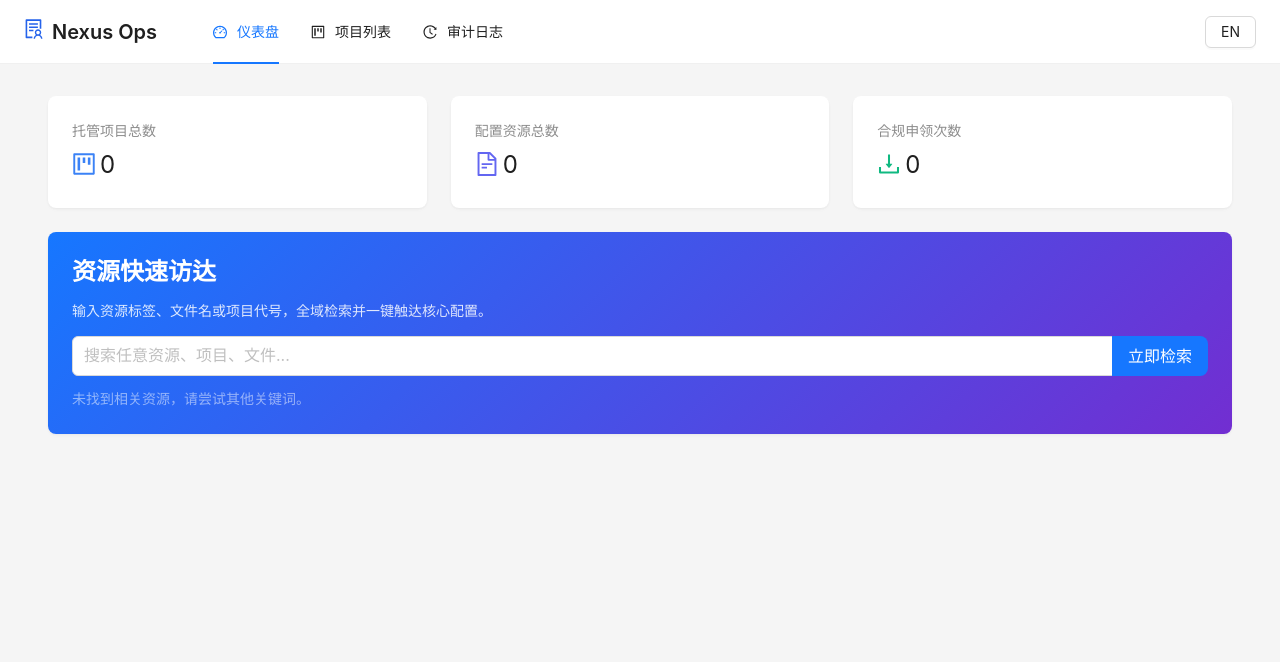
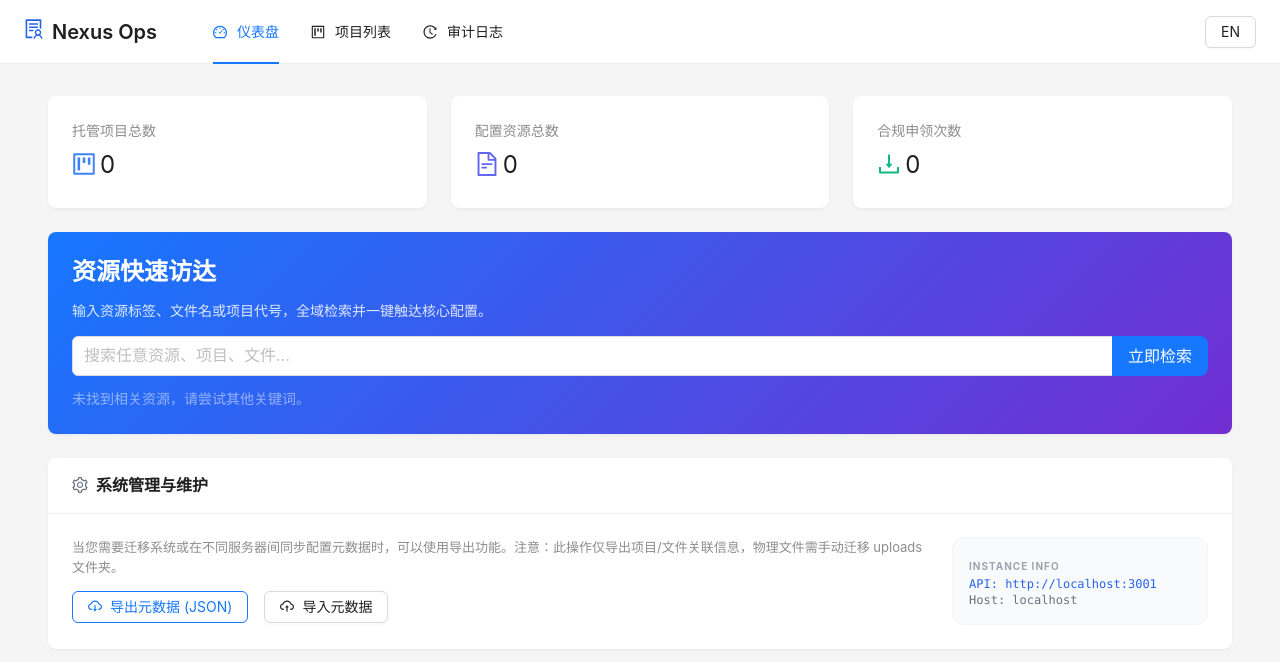
Before and after one commit to wqkenqing/nexus-resource-manager, a React (Vite) app: page / in a window 1280 px wide. Shown: the top 662 px of the page. Built offline with nearby package versions, Linux system fonts and the light colour scheme.

Commit message:
[dev] fix share error and add import export

```diff
--- a/App.tsx
+++ b/App.tsx
@@ -52,8 +52,12 @@ import {
   DeleteOutlined,
   EditOutlined,
   ArrowRightOutlined,
-  ShareAltOutlined
+  ShareAltOutlined,
+  SettingOutlined,
+  CloudUploadOutlined,
+  CloudDownloadOutlined
 } from '@ant-design/icons';
+const API_BASE = `http://${window.location.hostname}:3001`;
 import {
   BarChart,
   Bar,
@@ -197,7 +201,7 @@ export default function App() {
     const encodedPid = encodeURIComponent(selectedResource.projectId);
     const encodedFid = encodeURIComponent(selectedResource.folderName);
     const encodedFname = encodeURIComponent(selectedResource.fileName);
-    a.href = `http://localhost:3001/api/files/${encodedPid}/${encodedFid}/${encodedFname}`;
+    a.href = `${API_BASE}/api/files/${encodedPid}/${encodedFid}/${encodedFname}`;
     a.download = selectedResource.fileName;
     document.body.appendChild(a);
     a.click();
@@ -234,7 +238,7 @@ export default function App() {
         formData.append('file', file);
 
         // 1. Upload to physical storage server
-        const uploadRes = await fetch('http://localhost:3001/api/upload', {
+        const uploadRes = await fetch(`${API_BASE}/api/upload`, {
           method: 'POST',
           headers: {
             'x-project-id': encodeURIComponent(selectedProjectId),
@@ -296,7 +300,7 @@ export default function App() {
 
     if (fileNameChanged) {
       try {
-        const renameRes = await fetch('http://localhost:3001/api/rename', {
+        const renameRes = await fetch(`${API_BASE}/api/rename`, {
           method: 'POST',
           headers: { 'Content-Type': 'application/json' },
           body: JSON.stringify({
@@ -384,7 +388,7 @@ export default function App() {
         const encodedProjectId = encodeURIComponent(resToDelete.projectId);
         const encodedFolderName = encodeURIComponent(resToDelete.folderName);
         const encodedFileName = encodeURIComponent(resToDelete.fileName);
-        await fetch(`http://localhost:3001/api/files/${encodedProjectId}/${encodedFolderName}/${encodedFileName}`, {
+        await fetch(`${API_BASE}/api/files/${encodedProjectId}/${encodedFolderName}/${encodedFileName}`, {
           method: 'DELETE'
         });
       } catch (e) {
@@ -400,7 +404,7 @@ export default function App() {
   const handleDeleteFolder = useCallback(async (projectId: string, folderName: string) => {
     // 1. Delete physical folder
     try {
-      await fetch(`http://localhost:3001/api/folders/${encodeURIComponent(projectId)}/${encodeURIComponent(folderName)}`, {
+      await fetch(`${API_BASE}/api/folders/${encodeURIComponent(projectId)}/${encodeURIComponent(folderName)}`, {
         method: 'DELETE'
       });
     } catch (e) {
@@ -424,7 +428,7 @@ export default function App() {
   const handleDeleteProject = useCallback(async (projectId: string) => {
     // 1. Delete physical project folder
     try {
-      await fetch(`http://localhost:3001/api/projects/${encodeURIComponent(projectId)}`, {
+      await fetch(`${API_BASE}/api/projects/${encodeURIComponent(projectId)}`, {
         method: 'DELETE'
       });
     } catch (e) {
@@ -450,12 +454,108 @@ export default function App() {
 
   const handleShare = useCallback((resourceId: string) => {
     const url = `${window.location.origin}${window.location.pathname}?share=${resourceId}`;
-    navigator.clipboard.writeText(url).then(() => {
+
+    // Polyfill/Fallback for clipboard in insecure contexts (HTTP + IP)
+    const performCopy = (text: string) => {
+      if (navigator.clipboard && navigator.clipboard.writeText) {
+        return navigator.clipboard.writeText(text);
+      } else {
+        const textArea = document.createElement("textarea");
+        textArea.value = text;
+        textArea.style.position = "fixed";
+        textArea.style.left = "-9999px";
+        textArea.style.top = "0";
+        document.body.appendChild(textArea);
+        textArea.focus();
+        textArea.select();
+        try {
+          const successful = document.execCommand('copy');
+          document.body.removeChild(textArea);
+          return successful ? Promise.resolve() : Promise.reject(new Error('Copy failed'));
+        } catch (err) {
+          document.body.removeChild(textArea);
+          return Promise.reject(err);
+        }
+      }
+    };
+
+    performCopy(url).then(() => {
       message.success(lang === 'zh' ? '分享链接已复制到剪切板' : 'Share link copied to clipboard!');
     }).catch(err => {
-      message.error(lang === 'zh' ? '复制失败' : 'Failed to copy link');
+      console.error('Clipboard error:', err);
+      message.error(lang === 'zh' ? '复制失败，请手动复制 URL' : 'Copy failed, please copy URL manually');
     });
   }, [lang]);
+
+  const handleExportData = useCallback(async () => {
+    const allData = {
+      projects,
+      folders,
+      resources,
+      claims,
+      exportDate: new Date().toISOString(),
+      version: "1.0"
+    };
+    const blob = new Blob([JSON.stringify(allData, null, 2)], { type: 'application/json' });
+    const url = URL.createObjectURL(blob);
+    const a = document.createElement('a');
+    a.href = url;
+    a.download = t.system.exportFilename;
+    document.body.appendChild(a);
+    a.click();
+    document.body.removeChild(a);
+    URL.revokeObjectURL(url);
+    message.success(lang === 'zh' ? '元数据导出成功' : 'Metadata exported successfully');
+  }, [projects, folders, resources, claims, t, lang]);
+
+  const handleImportData = useCallback(async (info: any) => {
+    const file = info.file;
+    if (!file) return;
+
+    const hide = message.loading(lang === 'zh' ? '由于数据正在恢复，请稍候...' : 'Restoring data, please wait...', 0);
+    try {
+      const text = await new Promise<string>((resolve, reject) => {
+        const reader = new FileReader();
+        reader.onload = (e) => resolve(e.target?.result as string);
+        reader.onerror = (e) => reject(e);
+        reader.readAsText(file);
+      });
+
+      const data = JSON.parse(text);
+      if (!data.projects || !data.folders || !data.resources || !data.claims) {
+        throw new Error('Invalid metadata format');
+      }
+
+      // 1. Clear existing IndexedDB data
+      const stores = [
+        StorageService.STORES.PROJECTS,
+        StorageService.STORES.FOLDERS,
+        StorageService.STORES.RESOURCES,
+        StorageService.STORES.CLAIMS
+      ];
+
+      for (const store of stores) {
+        const currentItems = await StorageService.getAll(store);
+        for (const item of currentItems) {
+          await StorageService.remove(store, (item as any).id);
+        }
+      }
+
+      // 2. Restore from backup
+      for (const p of data.projects) await StorageService.add(StorageService.STORES.PROJECTS, p);
+      for (const f of data.folders) await StorageService.add(StorageService.STORES.FOLDERS, f);
+      for (const r of data.resources) await StorageService.add(StorageService.STORES.RESOURCES, r);
+      for (const c of data.claims) await StorageService.add(StorageService.STORES.CLAIMS, c);
+
+      message.success(t.system.importSuccess);
+      setTimeout(() => window.location.reload(), 1500);
+    } catch (err: any) {
+      console.error('Import Error:', err);
+      message.error(t.system.importError);
+    } finally {
+      hide();
+    }
+  }, [t, lang]);
 
   const handleQuickSearch = useCallback((q: string) => {
     const rawQuery = q.trim();
@@ -664,6 +764,40 @@ export default function App() {
             <Text style={{ color: 'rgba(255,255,255,0.5)' }}>{t.ai.noAnswer}</Text>
           </div>
         )}
+      </Card>
+
+      <Card bordered={false} title={<Space><SettingOutlined className="text-gray-500" /><span>{t.system.title}</span></Space>}>
+        <div className="flex flex-col md:flex-row gap-6 items-start">
+          <div className="flex-1">
+            <Paragraph type="secondary" style={{ fontSize: 13 }}>
+              {lang === 'zh' ?
+                '当您需要迁移系统或在不同服务器间同步配置元数据时，可以使用导出功能。注意：此操作仅导出项目/文件关联信息，物理文件需手动迁移 uploads 文件夹。' :
+                'Use the export function when migrating systems or syncing metadata. Note: This only exports metadata; physical files must be migrated manually by moving the uploads folder.'}
+            </Paragraph>
+            <Space size="middle">
+              <Button icon={<CloudDownloadOutlined />} onClick={handleExportData} type="primary" ghost>
+                {t.system.exportBtn}
+              </Button>
+              <Upload
+                accept=".json"
+                showUploadList={false}
+                beforeUpload={() => false}
+                onChange={handleImportData}
+              >
+                <Button icon={<CloudUploadOutlined />}>
+                  {t.system.importBtn}
+                </Button>
+              </Upload>
+            </Space>
+          </div>
+          <div className="bg-gray-50 p-4 rounded-xl border border-gray-100 flex-none w-full md:w-64">
+            <Space direction="vertical" size={0}>
+              <Text className="text-[10px] text-gray-400 font-bold uppercase tracking-widest">Instance Info</Text>
+              <Text className="text-xs font-mono text-blue-600 truncate block w-full">API: {API_BASE}</Text>
+              <Text className="text-xs font-mono text-gray-500 block">Host: {window.location.hostname}</Text>
+            </Space>
+          </div>
+        </div>
       </Card>
     </Space>
   );
--- a/locales.ts
+++ b/locales.ts
@@ -144,6 +144,14 @@ export const translations = {
             key: 'Access Key',
             doc: 'Documentation',
             sample: 'Dataset'
+        },
+        system: {
+            title: "System Management",
+            exportBtn: "Export Metadata (JSON)",
+            importBtn: "Import Metadata",
+            importSuccess: "Data restored successfully. Application will reload.",
+            importError: "Invalid metadata file. Please check the format.",
+            exportFilename: "nexus_ops_metadata.json"
         }
     },
     zh: {
@@ -295,6 +303,14 @@ export const translations = {
             key: '私钥/密钥',
             doc: '运维文档',
             sample: '数据样例'
+        },
+        system: {
+            title: "系统管理与维护",
+            exportBtn: "导出元数据 (JSON)",
+            importBtn: "导入元数据",
+            importSuccess: "系统数据恢复成功，即将重新加载。",
+            importError: "导入文件格式非法或损坏。",
+            exportFilename: "nexus_元数据备份.json"
         }
     }
 };
```
Also changed, not shown: 1 other file (tests, documents, lock files or other folders).
